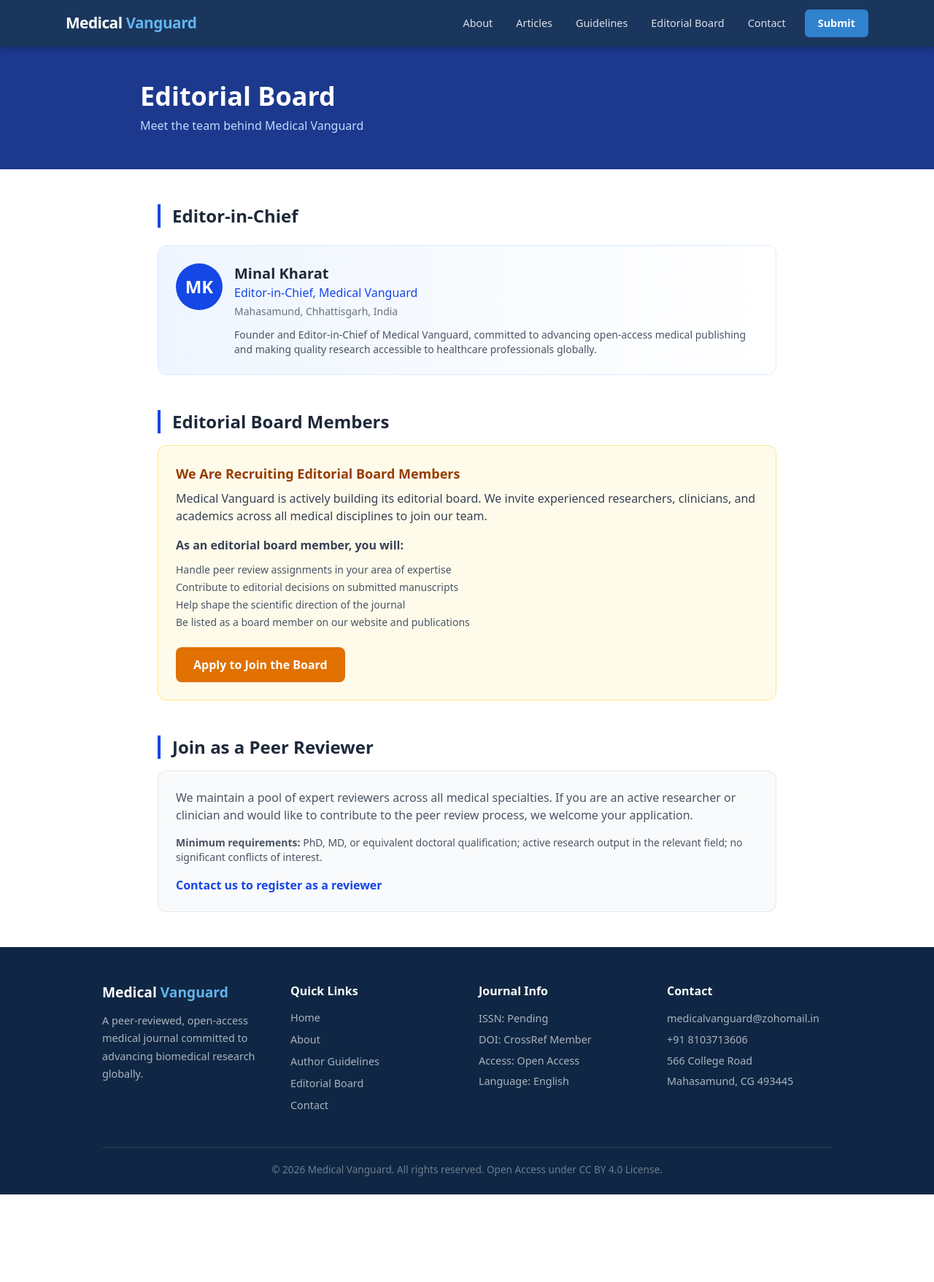
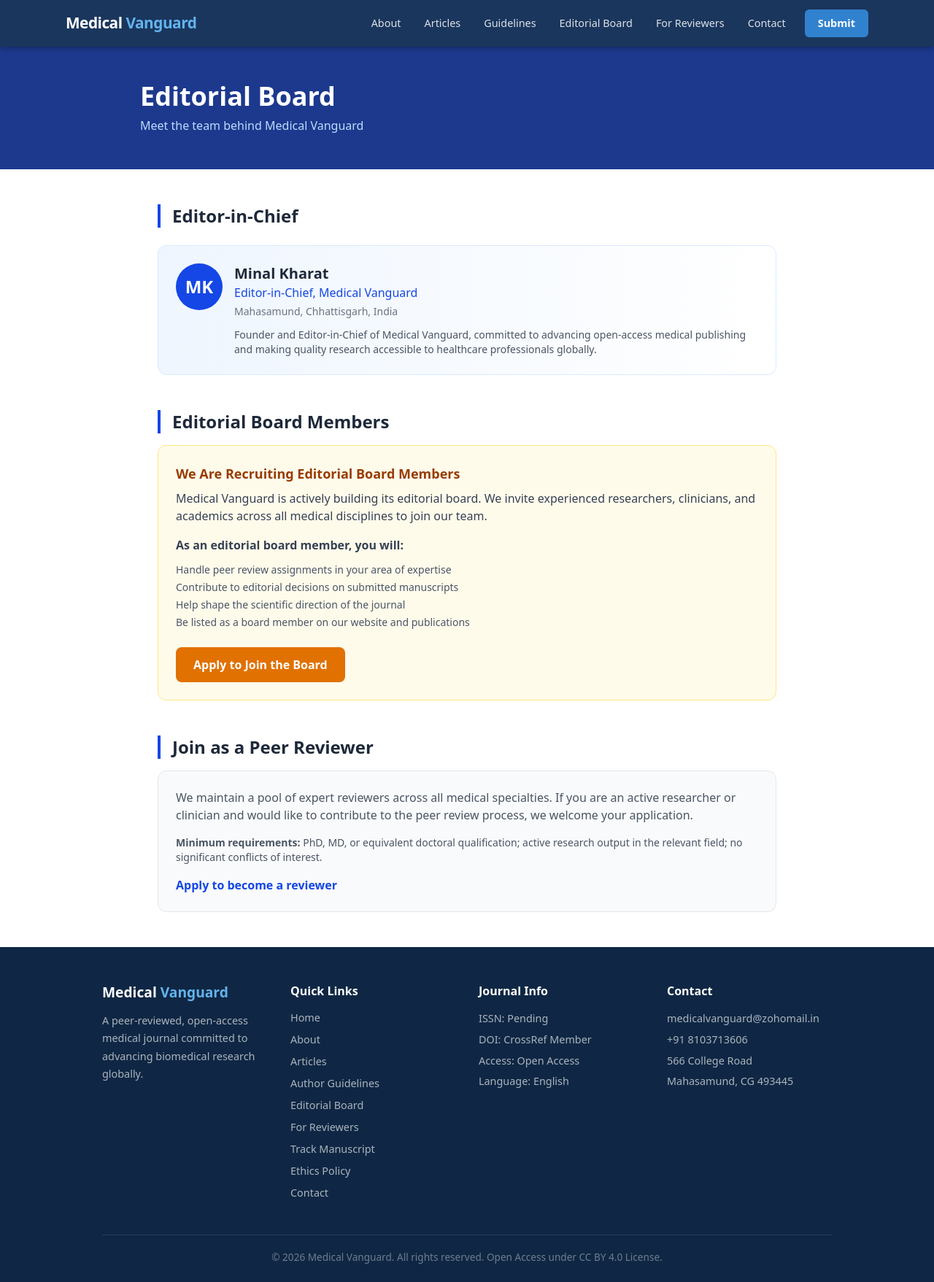
Before and after one commit to minalkharat-cmd/global-medical-journal, a Next.js app: page /editorial-board in a window 1280 px wide. Shown: the whole page at 73% size. Before the commit the page ends 1637 px from the top, so only its background shows below. Built offline with nearby package versions, Linux system fonts and the light colour scheme.

Commit message:
Fix: sitemap.xml domain + new pages, robots.txt domain, nav adds For Reviewers, footer adds all new links, Submit nav goes to /submit, editorial board reviewer link to /reviewers

```diff
--- a/src/app/editorial-board/page.tsx
+++ b/src/app/editorial-board/page.tsx
@@ -42,7 +42,7 @@
           <div className='bg-gray-50 rounded-xl p-6 border border-gray-200'>
             <p className='text-gray-600 mb-4'>We maintain a pool of expert reviewers across all medical specialties. If you are an active researcher or clinician and would like to contribute to the peer review process, we welcome your application.</p>
             <p className='text-gray-600 text-sm mb-4'><strong>Minimum requirements:</strong> PhD, MD, or equivalent doctoral qualification; active research output in the relevant field; no significant conflicts of interest.</p>
-            <a href='mailto:medicalvanguard@zohomail.in?subject=Peer Reviewer Application - Medical Vanguard' className='text-blue-700 font-semibold hover:underline'>Contact us to register as a reviewer</a>
+            <a href='/reviewers' className='text-blue-700 font-semibold hover:underline'>Apply to become a reviewer</a>
           </div>
         </section>
       </div>
--- a/src/app/layout.tsx
+++ b/src/app/layout.tsx
@@ -56,12 +56,12 @@
               Medical <span style={{ color: "#63b3ed" }}>Vanguard</span>
             </a>
             <div style={{ display: "flex", alignItems: "center", gap: "4px", flexWrap: "wrap" }}>
-              {[["About", "/about"], ["Articles", "/articles"], ["Guidelines", "/guidelines"], ["Editorial Board", "/editorial-board"], ["Contact", "/contact"]].map(([label, href]) => (
+              {[["About", "/about"], ["Articles", "/articles"], ["Guidelines", "/guidelines"], ["Editorial Board", "/editorial-board"], ["For Reviewers", "/reviewers"], ["Contact", "/contact"]].map(([label, href]) => (
                 <a key={label} href={href} style={{ color: "rgba(255,255,255,0.85)", textDecoration: "none", padding: "8px 14px", borderRadius: "6px", fontSize: "0.9rem", fontWeight: 500, transition: "all 0.2s" }}>
                   {label}
                 </a>
               ))}
-              <a href="/guidelines" style={{ background: "#3182ce", color: "white", textDecoration: "none", padding: "8px 18px", borderRadius: "6px", fontSize: "0.9rem", fontWeight: 700, marginLeft: "8px" }}>
+              <a href="/submit" style={{ background: "#3182ce", color: "white", textDecoration: "none", padding: "8px 18px", borderRadius: "6px", fontSize: "0.9rem", fontWeight: 700, marginLeft: "8px" }}>
                 Submit
               </a>
             </div>
@@ -77,7 +77,7 @@
               </div>
               <div>
                 <h4 style={{ color: "white", fontWeight: 600, marginBottom: "12px" }}>Quick Links</h4>
-                {[["Home", "/"], ["About", "/about"], ["Author Guidelines", "/guidelines"], ["Editorial Board", "/editorial-board"], ["Contact", "/contact"]].map(([label, href]) => (
+                {[["Home", "/"], ["About", "/about"], ["Articles", "/articles"], ["Author Guidelines", "/guidelines"], ["Editorial Board", "/editorial-board"], ["For Reviewers", "/reviewers"], ["Track Manuscript", "/track"], ["Ethics Policy", "/ethics"], ["Contact", "/contact"]].map(([label, href]) => (
                   <div key={label} style={{ marginBottom: "6px" }}><a href={href} style={{ color: "rgba(255,255,255,0.65)", textDecoration: "none", fontSize: "0.9rem" }}>{label}</a></div>
                 ))}
               </div>
```
Also changed, not shown: public/robots.txt (added), 1 other file (tests, documents, lock files or other folders).
